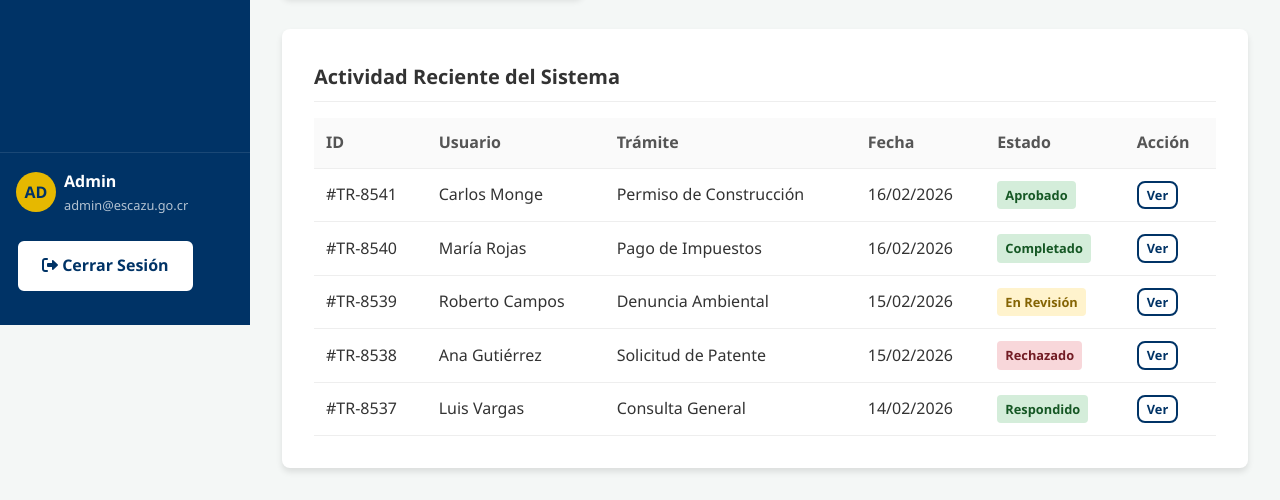
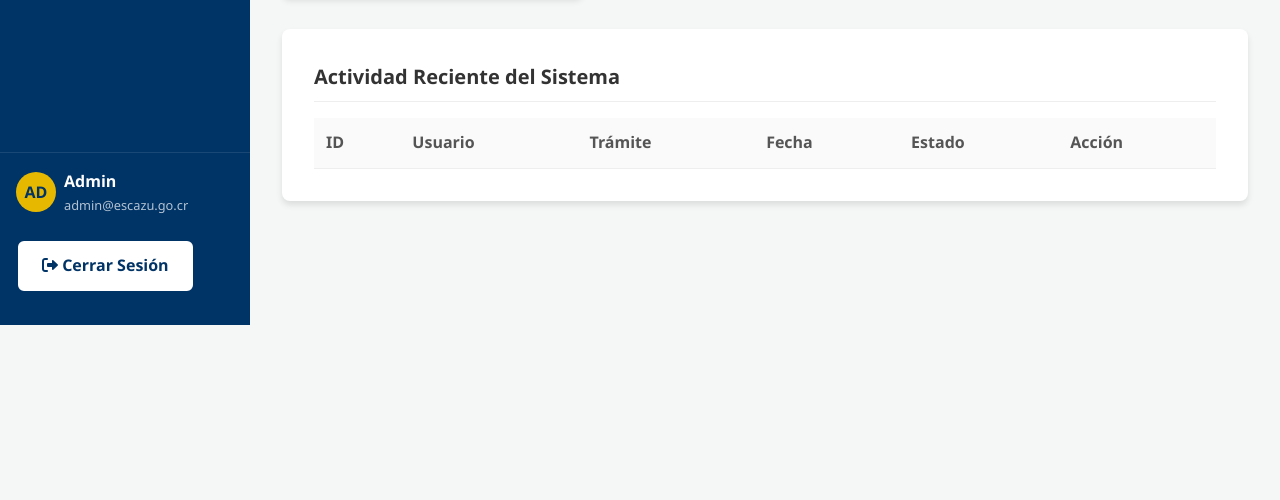
Before and after one commit to Stephfwd/ProyectoMuni, a plain HTML site: page public/pages/dashadmin.html in a window 1280 px wide. Shown: the part 475-975 px from the top of the page. After the commit the page ends 800 px from the top, so only its background shows below. Drawn offline with Linux system fonts and the light colour scheme.

Commit message:
proyecto 2.0

```diff
--- a/public/pages/dashadmin.html
+++ b/public/pages/dashadmin.html
@@ -109,53 +109,6 @@
                             <th>Acción</th>
                         </tr>
                     </thead>
-                    <tbody>
-                        <tr>
-                            <td>#TR-8541</td>
-                            <td>Carlos Monge</td>
-                            <td>Permiso de Construcción</td>
-                            <td>16/02/2026</td>
-                            <td><span class="status active">Aprobado</span></td>
-                            <td><a href="reports.html" class="btn btn-secondary"
-                                    style="padding: 2px 8px; font-size: 0.8em;">Ver</a></td>
-                        </tr>
-                        <tr>
-                            <td>#TR-8540</td>
-                            <td>María Rojas</td>
-                            <td>Pago de Impuestos</td>
-                            <td>16/02/2026</td>
-                            <td><span class="status active">Completado</span></td>
-                            <td><a href="reports.html" class="btn btn-secondary"
-                                    style="padding: 2px 8px; font-size: 0.8em;">Ver</a></td>
-                        </tr>
-                        <tr>
-                            <td>#TR-8539</td>
-                            <td>Roberto Campos</td>
-                            <td>Denuncia Ambiental</td>
-                            <td>15/02/2026</td>
-                            <td><span class="status pending">En Revisión</span></td>
-                            <td><a href="reports.html" class="btn btn-secondary"
-                                    style="padding: 2px 8px; font-size: 0.8em;">Ver</a></td>
-                        </tr>
-                        <tr>
-                            <td>#TR-8538</td>
-                            <td>Ana Gutiérrez</td>
-                            <td>Solicitud de Patente</td>
-                            <td>15/02/2026</td>
-                            <td><span class="status closed">Rechazado</span></td>
-                            <td><a href="reports.html" class="btn btn-secondary"
-                                    style="padding: 2px 8px; font-size: 0.8em;">Ver</a></td>
-                        </tr>
-                        <tr>
-                            <td>#TR-8537</td>
-                            <td>Luis Vargas</td>
-                            <td>Consulta General</td>
-                            <td>14/02/2026</td>
-                            <td><span class="status active">Respondido</span></td>
-                            <td><a href="reports.html" class="btn btn-secondary"
-                                    style="padding: 2px 8px; font-size: 0.8em;">Ver</a></td>
-                        </tr>
-                    </tbody>
                 </table>
             </div>
         </main>
```
Also changed, not shown: server.js (+6 -51 lines), public/services.js/servicesData.js (added).
